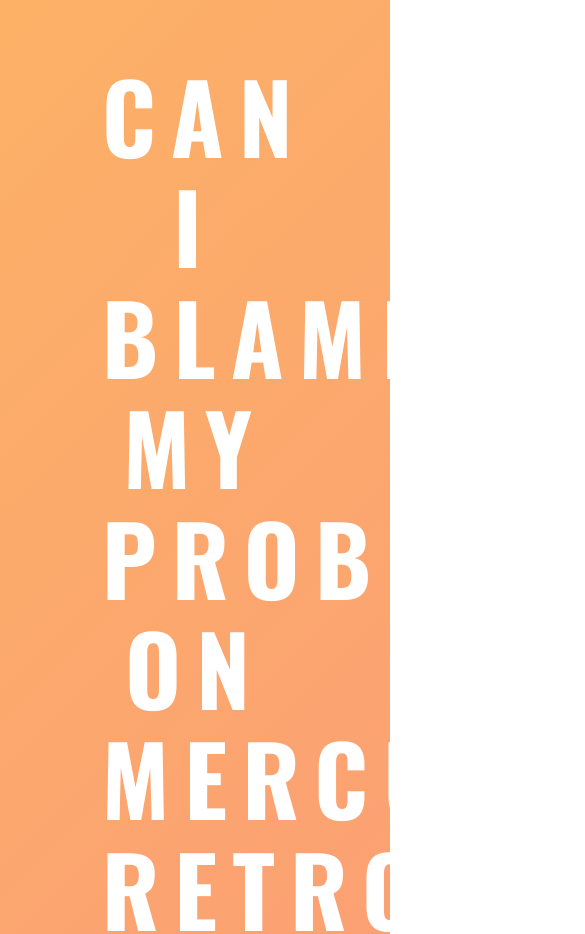
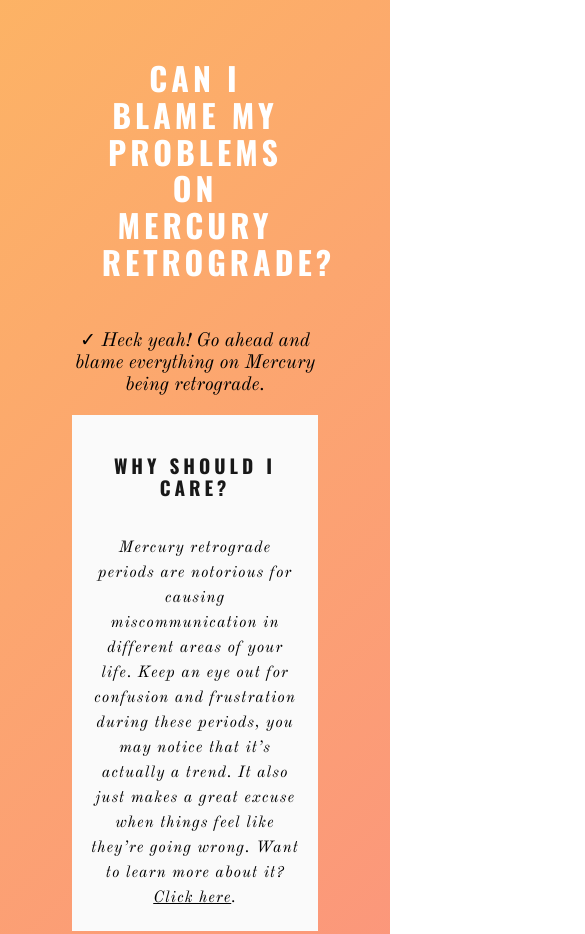
Before and after one commit to brittgiles/is-mercury-retrograde, a plain HTML site: page index.html in a window 390 px wide. Shown: the top 934 px of the page, 585 px wide, since content can reach past the window. Drawn offline with nearby package versions, Linux system fonts and the light colour scheme; no server answers.

Commit message:
added responsiveness

```diff
--- a/style.css
+++ b/style.css
@@ -7,9 +7,6 @@ html { -moz-box-sizing: border-box; -webkit-box-sizing: border-box; box-sizing:
 *, *:before, *:after {box-sizing: inherit}
 
 .sr-only { position: absolute; width: 1px; height: 1px; margin: -1px; border: 0; padding: 0; white-space: nowrap; clip-path: inset(100%); clip: rect(0 0 0 0); overflow: hidden;}
-
-
-
 
 .wrapper {
     max-width: 1000px;
@@ -21,7 +18,6 @@ html { -moz-box-sizing: border-box; -webkit-box-sizing: border-box; box-sizing:
     background: linear-gradient(-45deg, #fa709a, #fee140);
     background-size: 400% 400%;
     animation: backgroundGradient 8s ease infinite;
-    /* height: 100vh; */
     margin: 0;
     padding: 30px 50px;
 }
@@ -97,3 +93,59 @@ main {
     50%{background-position:13% 100%}
     100%{background-position:88% 0%}
 }
+
+/* media queries */
+
+@media (max-width: 1000px) {
+    h1 {
+        font-size: 5rem;
+    }
+}
+
+@media (max-width: 883px) {
+    h1 {
+        font-size: 4rem;
+        letter-spacing: 10px;
+    }
+}
+
+@media (max-width: 685px) {
+    h1 {
+        font-size: 3rem;
+    }
+
+    p {
+        font-size: 1.5rem;
+    }
+}
+
+@media (max-width: 585px) {
+    h1 {
+        font-size: 2.5rem;
+        letter-spacing: 3px;
+    }
+
+    h2 {
+        font-size: 1.5rem;
+    }
+}
+
+@media (max-width: 450px) {
+    h1 {
+        font-size: 2rem;
+        letter-spacing: 4px;
+    }
+
+    p {
+        font-size: 1.2rem;
+    }
+
+    h2 {
+        font-size: 1.2rem;
+        letter-spacing: 4px;
+    }
+
+    .explanation {
+        letter-spacing: 1px;
+    }
+}
```
